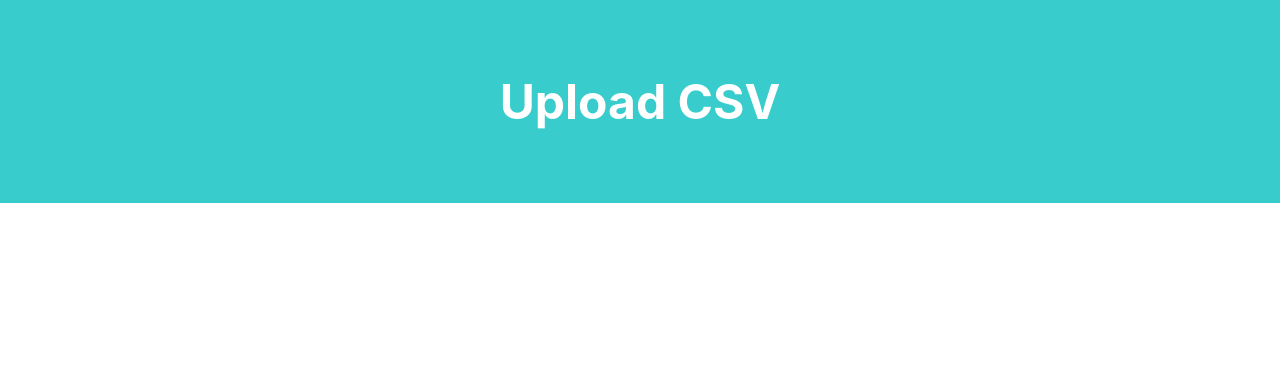
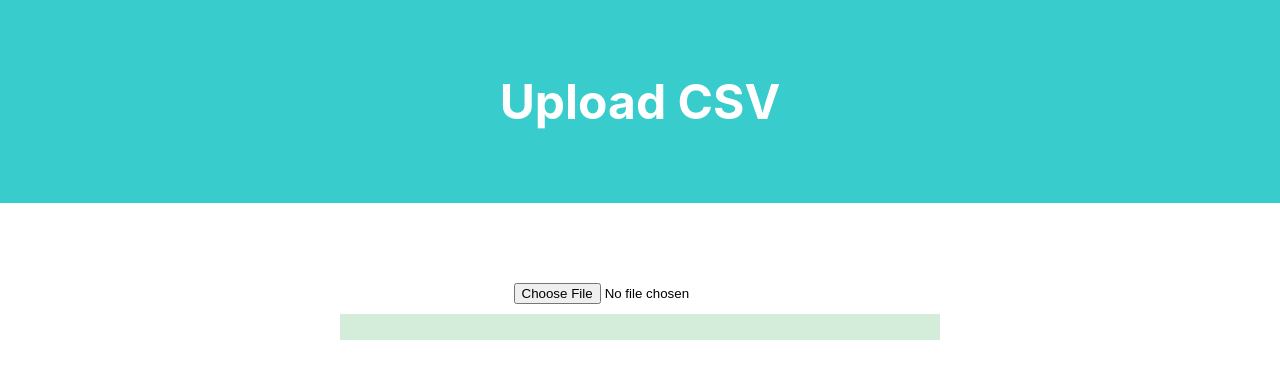
Before and after one commit to mukkaramwaheed/upload-csv-react, a React (Create React App) app: page / in a window 1280 px wide. Shown: the top 378 px of the page. Built offline with nearby package versions, Linux system fonts and the light colour scheme.

Commit message:
Add csv functioanlity

```diff
--- a/src/App.js
+++ b/src/App.js
@@ -1,18 +1,61 @@
-import { useState } from 'react';
-import Title from './components/Title';
-import styles from './App.module.css';
+import { useState } from 'react'
+import Title from './components/Title'
+import Message from './components/Message';
+import styles from './App.module.css'
+import Papa from 'papaparse'
+import { ERROR_MEG, SUCCESS_MEG } from './components/Constant';
 
 function App() {
 
+  const [data, setData] = useState({
+    meg: '',
+    error: false
 
+  })
+  const number = 532;
+  const changeHandler = (event) => {
+    Papa.parse(event?.target?.files[0], {
+      header: true,
+      skipEmptyLines: false,
+      complete: function (results) {
+        let result = results?.meta?.fields?.filter((val) => {
+          let value = parseInt(val)
+          if (!isNaN(val) && val > 0) {
+            return parseInt(value)
+          }
+        })
+        if (result?.length > 0 && result !== undefined) {
+          let getLargestNumber = Math.max(...result)
+          let targetValue = number - getLargestNumber;
+          targetValue += getLargestNumber
+          setData((data) => ({ ...data, meg: `${SUCCESS_MEG} ${targetValue}`, error: false }));
+        } else {
+          setData((data) => ({
+            ...data,
+            meg: ERROR_MEG,
+            error: true,
+          }));
+        }
+      },
+    })
+  }
   return (
     <>
       <header className={styles.header}>
-        <Title text="Upload CSV" isWhiteText={true} />
+        <Title text='Upload CSV' isWhiteText={true} />
       </header>
-
+      <div className={`${styles.container}`}>
+        <input
+          type='file'
+          name='file'
+          onChange={changeHandler}
+          accept='.csv'
+          style={{ display: 'block', margin: '10px auto' }}
+        />
+      <Message data={data} />
+      </div>
     </>
   );
 }
 
-export default App;
+export default App
--- a/src/App.module.css
+++ b/src/App.module.css
@@ -7,7 +7,7 @@
 
 .container {
   margin: 0 auto;
-  max-width: 900px;
+  max-width: 600px;
   width: 90%;
 }
 
```
